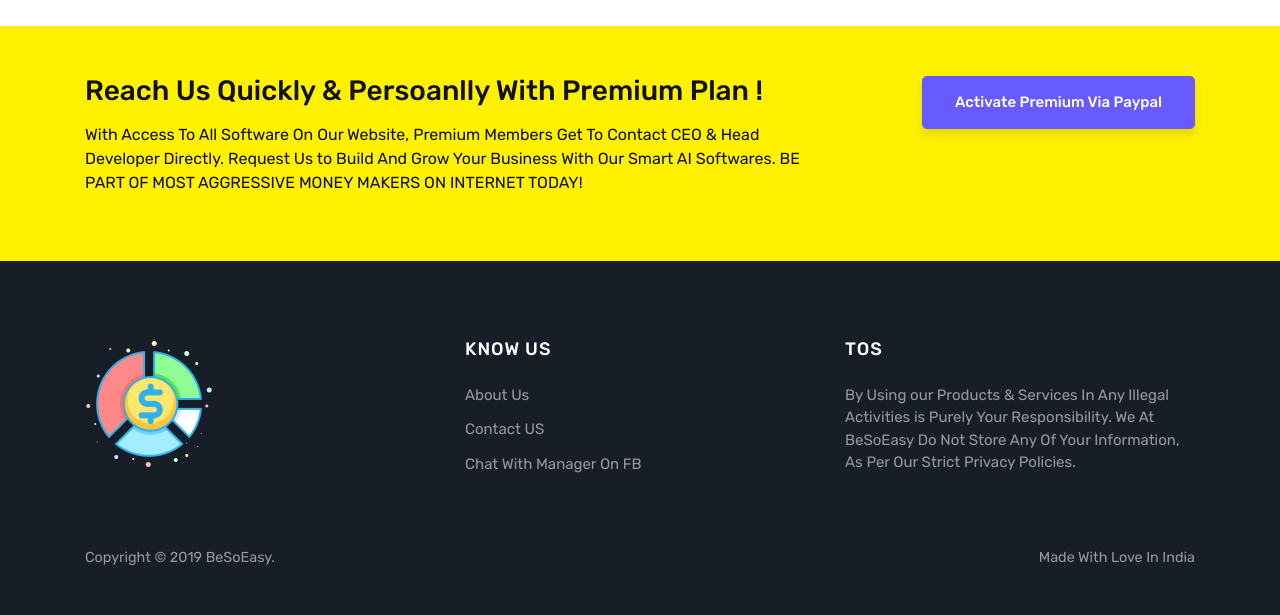
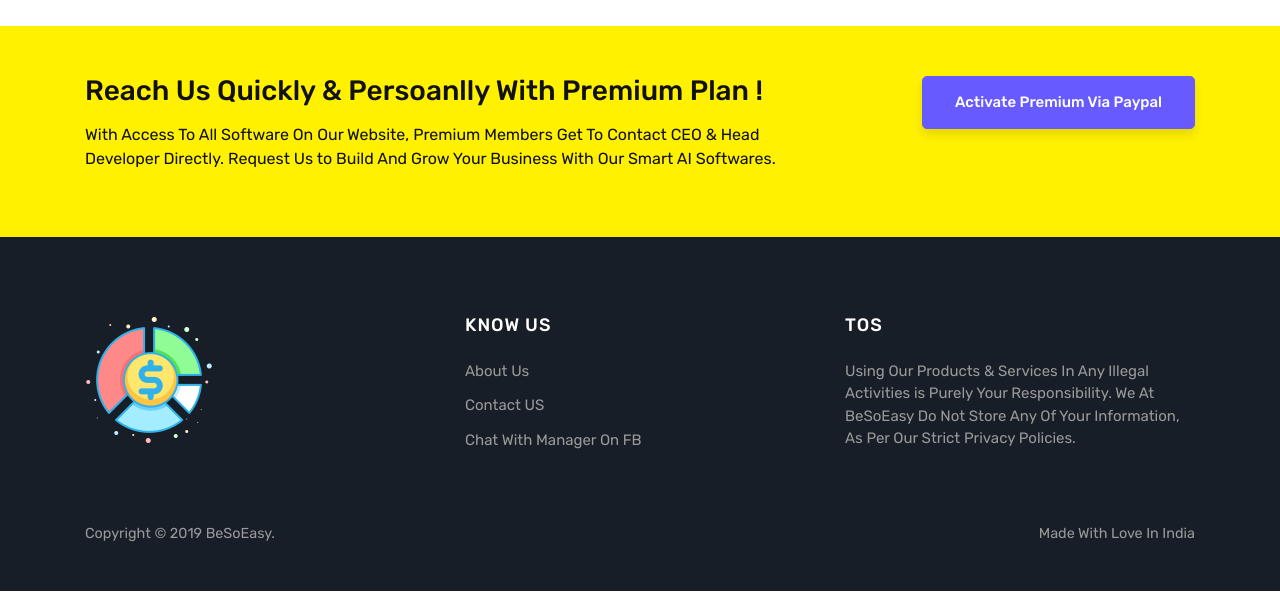
Before and after one commit to shochak2510/besoeasy.github.io, a Jekyll site: the page built from index.html, in a window 1280 px wide and 900 px high, scrolled down 2234 px, cut to the strip 285-900 px from the top of the window. Built offline with Jekyll 4.4.1, drawn with Linux system fonts in a browser that asks for light colours; the list of posts is cut into pages by our own code; after the commit the page ends 3110 px from its top, so only the background shows below that.

Commit message:
Update default.html

```diff
--- a/_layouts/default.html
+++ b/_layouts/default.html
@@ -119,7 +119,6 @@
                     <p>
 With Access To All Software On Our Website, Premium Members Get To Contact CEO & Head Developer Directly.
 Request Us to Build And Grow Your Business With Our Smart AI Softwares.
-BE PART OF MOST AGGRESSIVE MONEY MAKERS ON INTERNET TODAY!
 </p>
                 </div>
 
@@ -160,7 +159,7 @@
                 <div class="footer-widget textwidget">
                     <h5 class="title">TOS</h5>
                     <p>
-By Using our Products & Services In Any Illegal Activities is Purely Your Responsibility. We At BeSoEasy Do Not Store Any Of Your Information, As Per Our Strict Privacy Policies.
+Using Our Products & Services In Any Illegal Activities is Purely Your Responsibility. We At BeSoEasy Do Not Store Any Of Your Information, As Per Our Strict Privacy Policies.
  </p>
                 </div>
                 </div>
```
